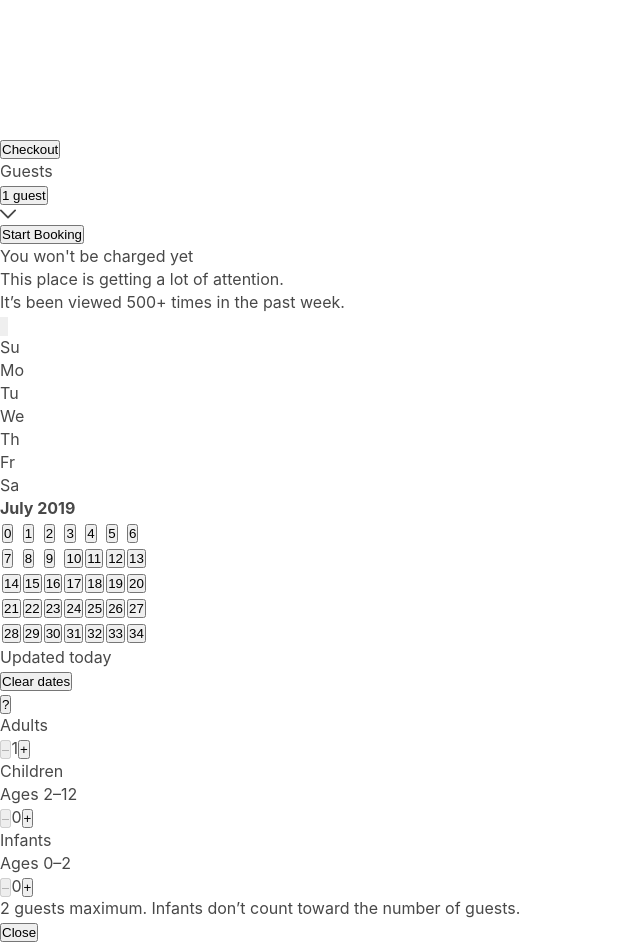
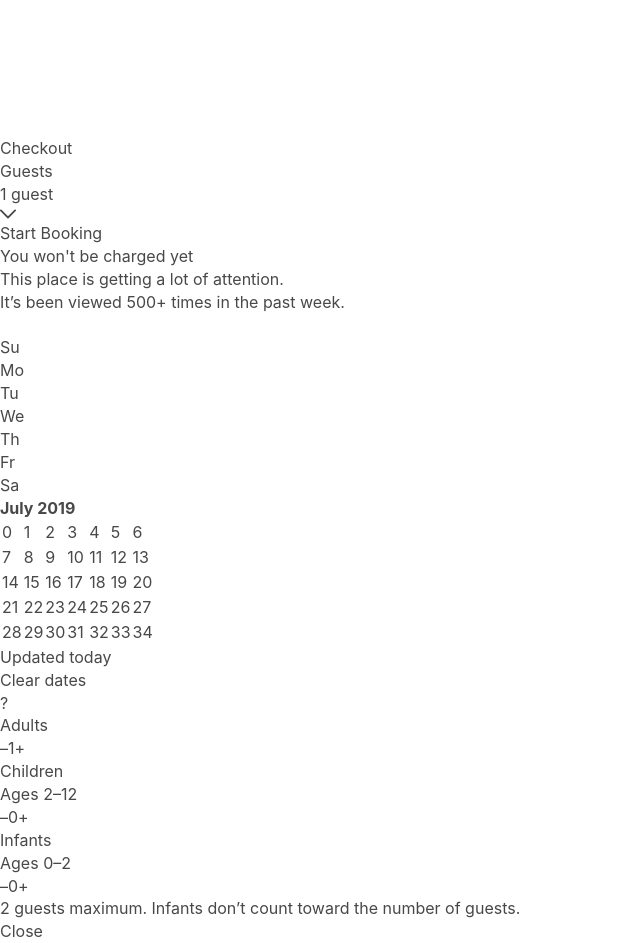
Before and after one commit to bedroost/booking, a React app: page / in a window 1280 px wide. Shown: the part 1240-2183 px from the top of the page, without its empty margins (0-640 px from the left). Built offline with nearby package versions, Linux system fonts and the light colour scheme; no server answers.

Commit message:
fix css compatibility for safari

```diff
--- a/client/src/components/BookingForm.js
+++ b/client/src/components/BookingForm.js
@@ -138,9 +138,11 @@ class BookingForm extends React.Component {
                       <span>$49 x 2 nights</span>
                     </div> */}
                   </div>
-                  <button className="BookingFormButton" type="button">
-                    <span>Start Booking</span>
-                  </button>
+                  <div className="BookingFormButtonDiv">
+                    <button className="BookingFormButton" type="button">
+                      <span>Start Booking</span>
+                    </button>
+                  </div>
                   <div className="BookingFormMessage">You won't be charged yet</div>
                   <div className="BookingFormFooter">
                     <div className="BookingFormAttention">
--- a/client/styles/calendar.module.css
+++ b/client/styles/calendar.module.css
@@ -12,6 +12,16 @@
   left:0;
   right:0;
   margin: 0 auto;
+}
+
+input, button {
+  padding: 0;
+  border: none;
+  outline: none;
+  font: inherit;
+  color: inherit;
+  background: none;
+  box-sizing: unset;
 }
 
 .Show {
@@ -45,7 +55,6 @@
 }
 
 .CalendarMonthBackward {
-  all: unset;
   position: absolute;
   line-height: 0.78;
   left: 22px;
@@ -66,7 +75,6 @@
 }
 
 .CalendarMonthForward {
-  all: unset;
   position: absolute;
   line-height: 0.78;
   right: 22px;
@@ -141,7 +149,6 @@
 }
 
 .CalendarDay {
-  all: unset;
   line-height: 41px;
   vertical-align: middle;
   background-color: #fff;
@@ -162,7 +169,7 @@
 
 .Empty {
   /* border: 1px solid white; */
-  color: white;
+  color: rgba(0, 0, 0, 0);
 }
 
 .Booked {
@@ -195,7 +202,6 @@
 }
 
 .ClearDates input {
-  all: unset;
   color: #008489;
   grid-column: 6 / span 7;
   display: block;
--- a/client/styles/guests.module.css
+++ b/client/styles/guests.module.css
@@ -51,7 +51,6 @@
 }
 
 .incrementAdults, .incrementChildren, .incrementInfants, .decrementAdults, .decrementChildren, .decrementInfants {
-  all: unset;
   cursor: pointer;
   border-radius: 50%;
   border-style: solid;
@@ -101,7 +100,6 @@
 }
 
 .CloseButton {
-  all: unset;
   grid-column: 6;
   color: #008489;
   border:none;
--- a/client/styles/style.module.css
+++ b/client/styles/style.module.css
@@ -83,7 +83,7 @@ button:focus {
 }
 
 #checkin, #checkout {
-  all:unset;
+  text-align: left;
   cursor: text;
   border: none;
   margin: 0 15px;
@@ -94,7 +94,6 @@ button:focus {
 }
 
 #guests {
-  all: unset;
   border: none;
   margin-left: 7px;
 }
@@ -104,9 +103,14 @@ button:focus {
   color: rgb(0, 122, 135);
 }
 
+.BookingFormButtonDiv {
+  width: 326px;
+  margin-top: 24px;
+}
+
 .BookingFormButton {
-  margin-top: 24px;
-  width: 326px;
+  box-sizing: border-box;
+  width: 100%;
   padding: 10px 22px;
   border-radius: 4px;
   border-width: 2px;
```
